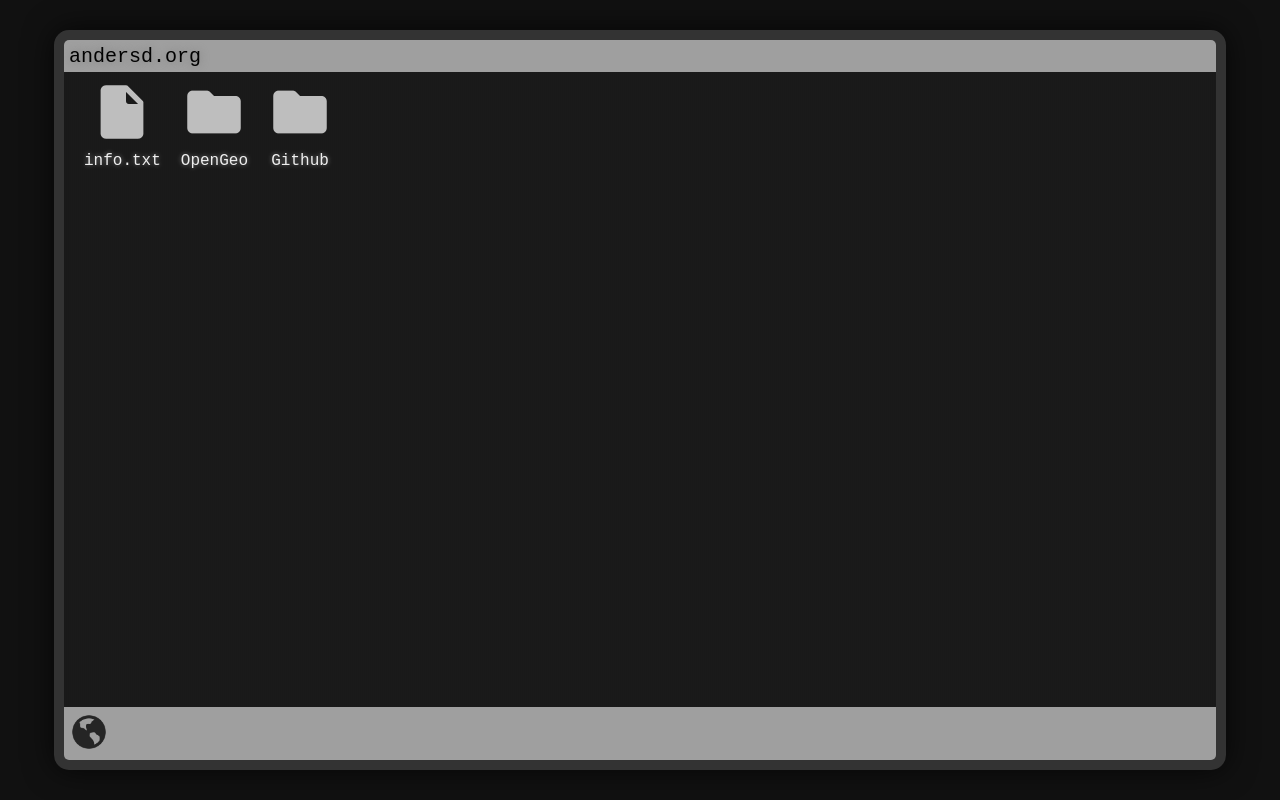
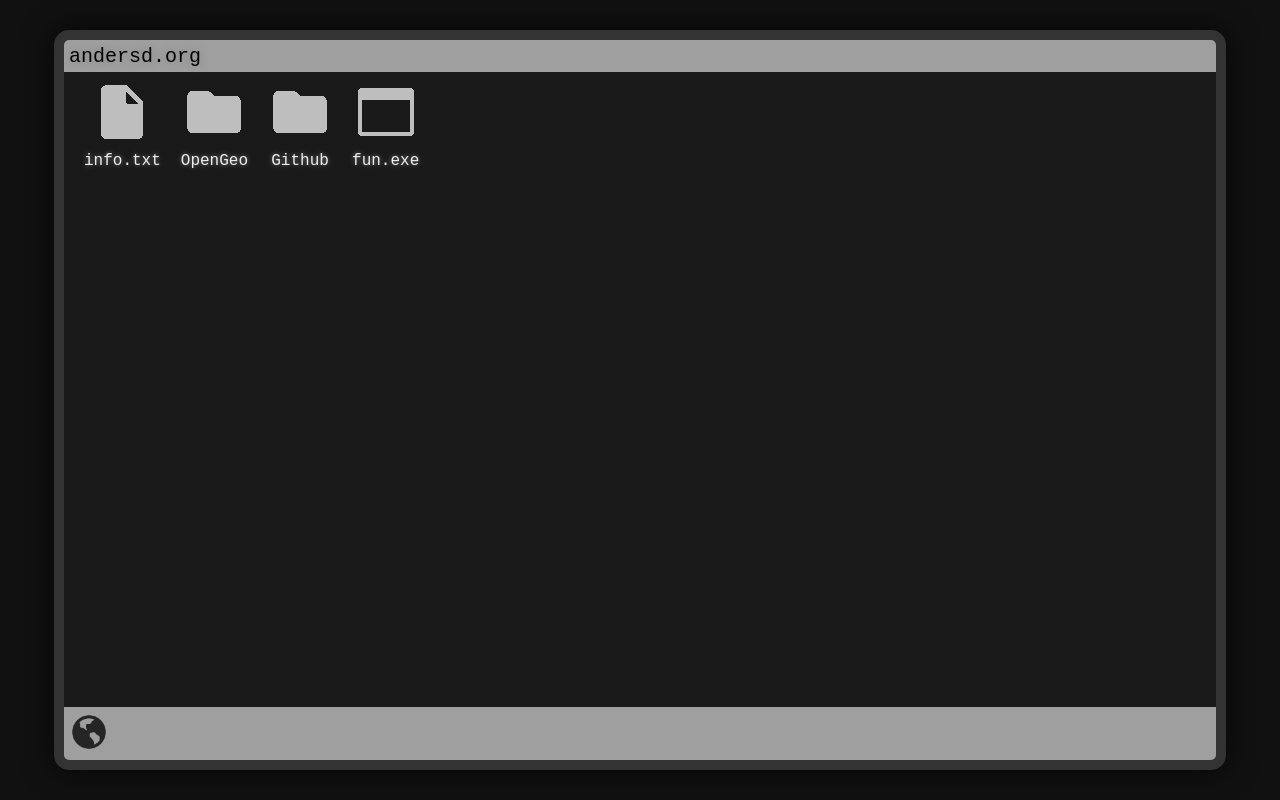
Before and after one commit to davisanderson11/andersd.org, a plain HTML site: page index.html in a window 1280 px wide. Drawn offline with Linux system fonts and the light colour scheme.

Commit message:
chore: nav

```diff
--- a/css/styles.css
+++ b/css/styles.css
@@ -119,12 +119,12 @@ body {
   z-index: 4;
 }
 
-.folder, .file, .icon {
+.folder, .file, .icon, .exe {
   cursor: pointer;
 }
 
 /* Vertical stacking for link items */
-.folder a, .file a, .icon a {
+.folder a, .file a, .icon a, .exe a {
   display: flex;
   flex-direction: column;
   align-items: center;
@@ -133,10 +133,11 @@ body {
 }
 
 /* Folder and file icons */
-.folder img, .file img {
+.folder img, .file img, .exe img {
   width: 64px;
   height: 64px;
   filter: grayscale(100%) brightness(0.8);
+  image-rendering: pixelated;
 }
 
 /* Icon image styling */
@@ -146,7 +147,7 @@ body {
   filter: grayscale(100%) brightness(0.15);
 }
 
-.folder .label, .file .label {
+.folder .label, .file .label, .exe .label {
   margin-top: 8px;
   font-size: 16px;
   color: #ffffff;
--- a/index.html
+++ b/index.html
@@ -36,6 +36,12 @@
             <span class="label">Github</span>
           </a>
         </div>
+        <div class="exe" id="fun">
+          <a href="fun.html">
+            <img src="images/exe.png" alt="Exe Icon">
+            <span class="label">fun.exe</span>
+          </a>
+        </div>
       </div>
     </div>
   </div>
```
Also changed, not shown: images/exe.png (added).
